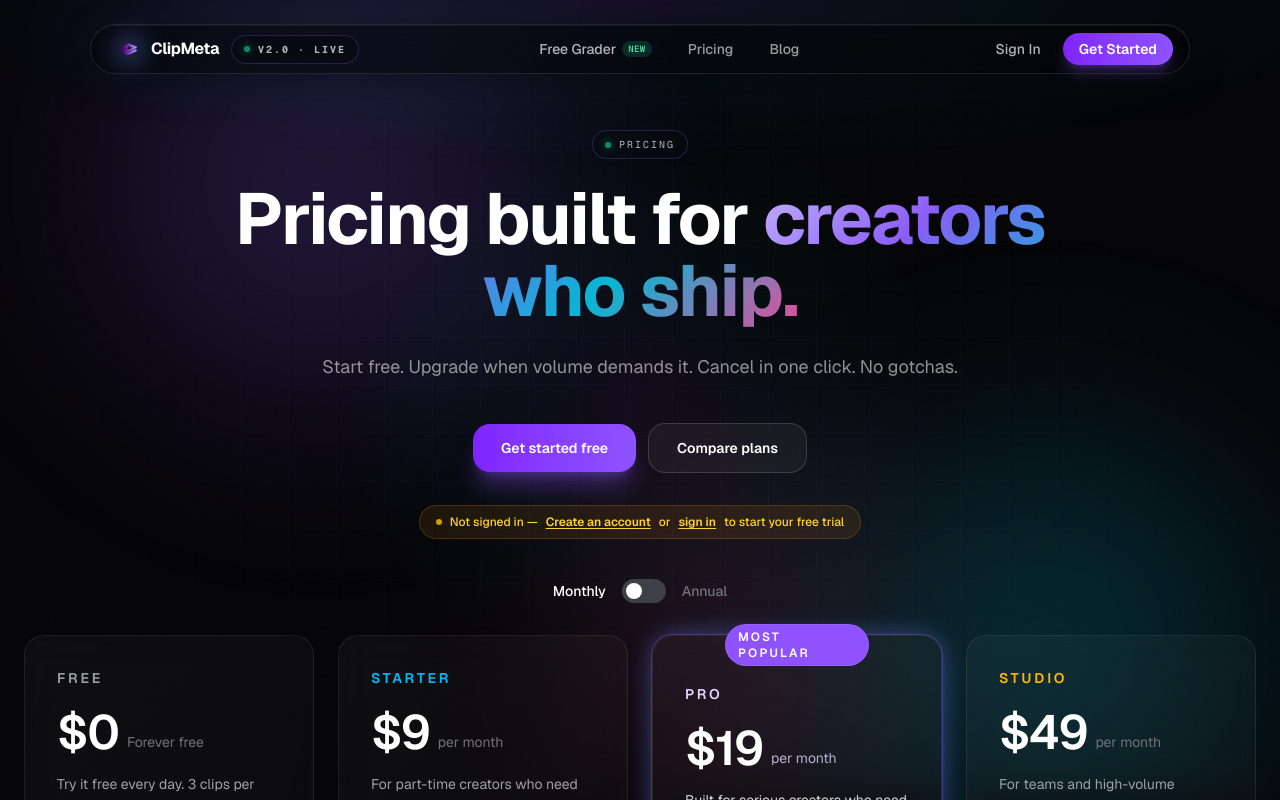
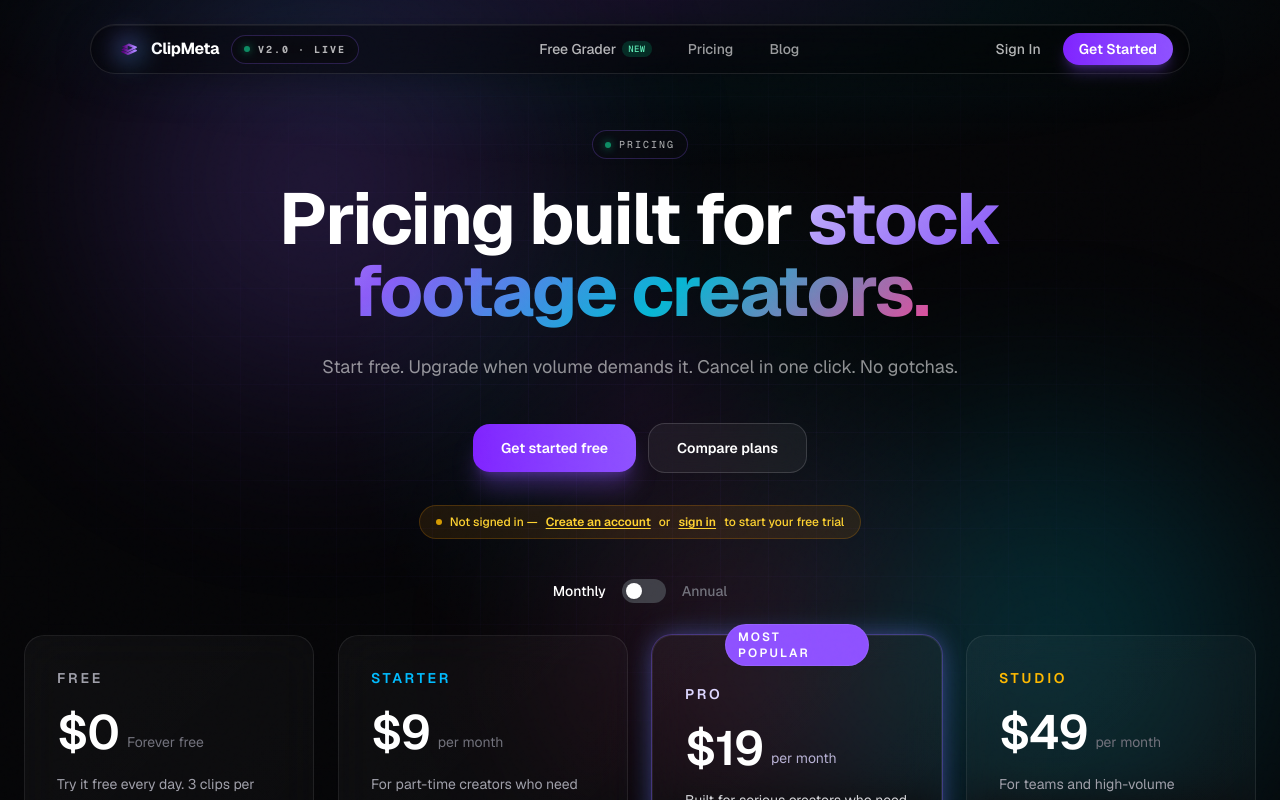
Before and after one commit to TerryBotDoOver/clipmeta, a Next.js app: page /pricing in a window 1280 px wide. Shown: the top 800 px of the page. Built offline with nearby package versions, Linux system fonts and the light colour scheme; no server answers.

Commit message:
Update pricing hero copy

```diff
--- a/src/app/pricing/page.tsx
+++ b/src/app/pricing/page.tsx
@@ -318,7 +318,7 @@ export default function PricingPage() {
       <section className="relative mx-auto max-w-6xl px-6 pb-10 pt-20 text-center">
         <p className="hud-chip mx-auto mb-6 inline-flex">PRICING</p>
         <h1 className="mx-auto max-w-4xl text-4xl font-bold tracking-tight text-white sm:text-5xl md:text-6xl lg:text-7xl">
-          Pricing built for <span className="gradient-text">creators who ship.</span>
+          Pricing built for <span className="gradient-text">stock footage creators.</span>
         </h1>
         <p className="mx-auto mt-6 max-w-2xl text-lg leading-8 text-white/55">
           Start free. Upgrade when volume demands it. Cancel in one click. No gotchas.
```
